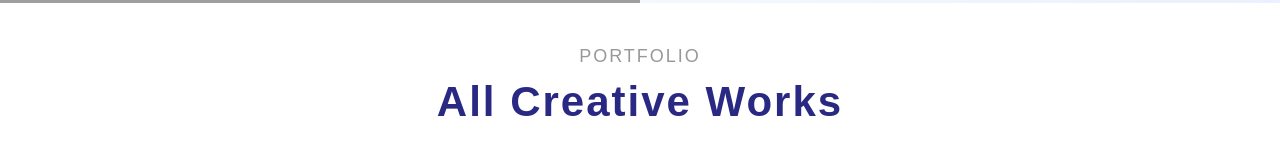
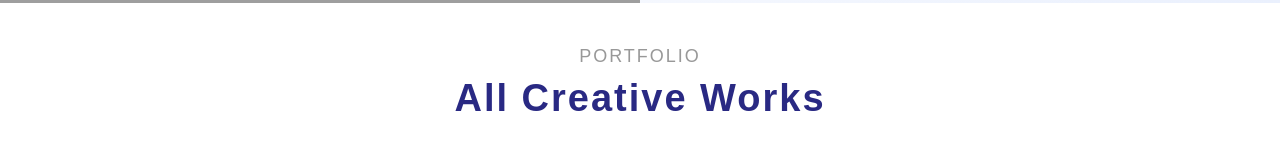
Before and after one commit to marcelitocosicoljr/mars-portfolio, a Next.js app: page / in a window 1280 px wide. Shown: the part 793-952 px from the top of the page. Built offline with nearby package versions, Linux system fonts and the light colour scheme; grey boxes are pictures that could not be loaded.

Commit message:
Update globals.css

```diff
--- a/styles/globals.css
+++ b/styles/globals.css
@@ -35,12 +35,12 @@ main{
 }
 h1{
    font-size: 72px;
-   font-weight: 700;
+   font-weight: 700 !important;
 }
 h2{
-   font-size: 42px;
+   font-size: 38px;
    letter-spacing: 2px;
-   font-weight: 700;
+   font-weight: 700 !important;
 }
 h4{
    font-size: 18px;
```
